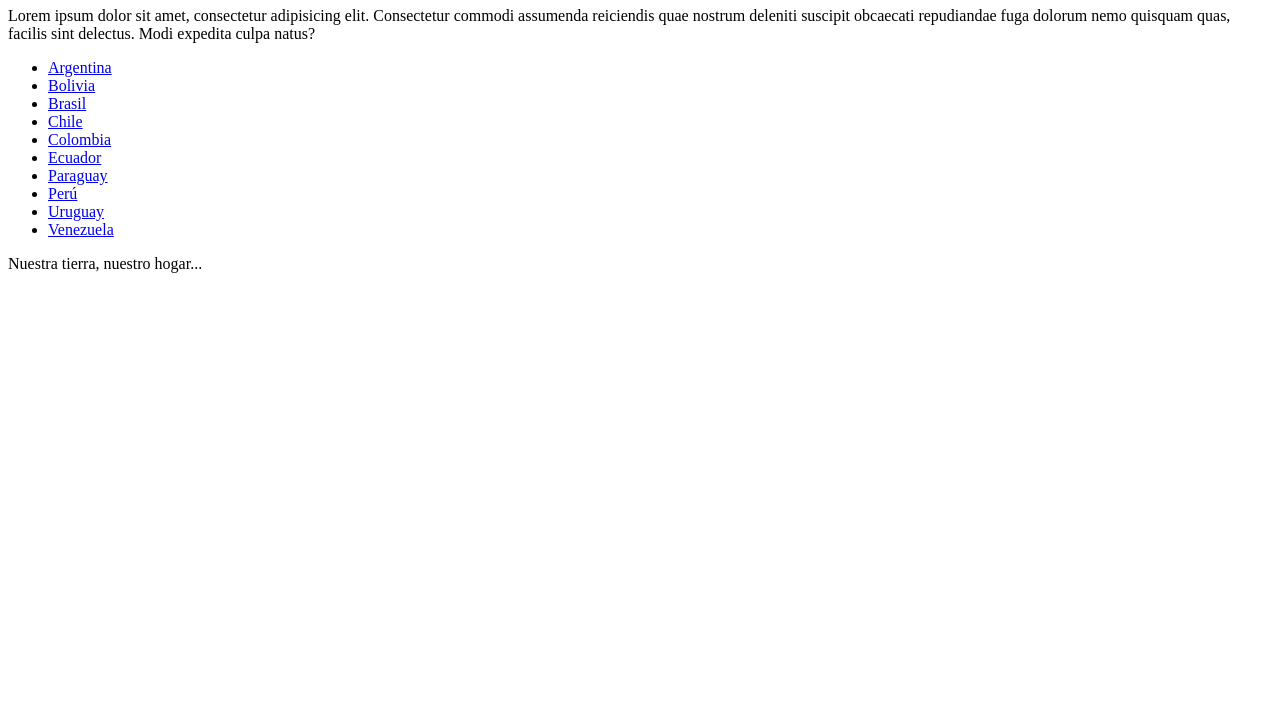
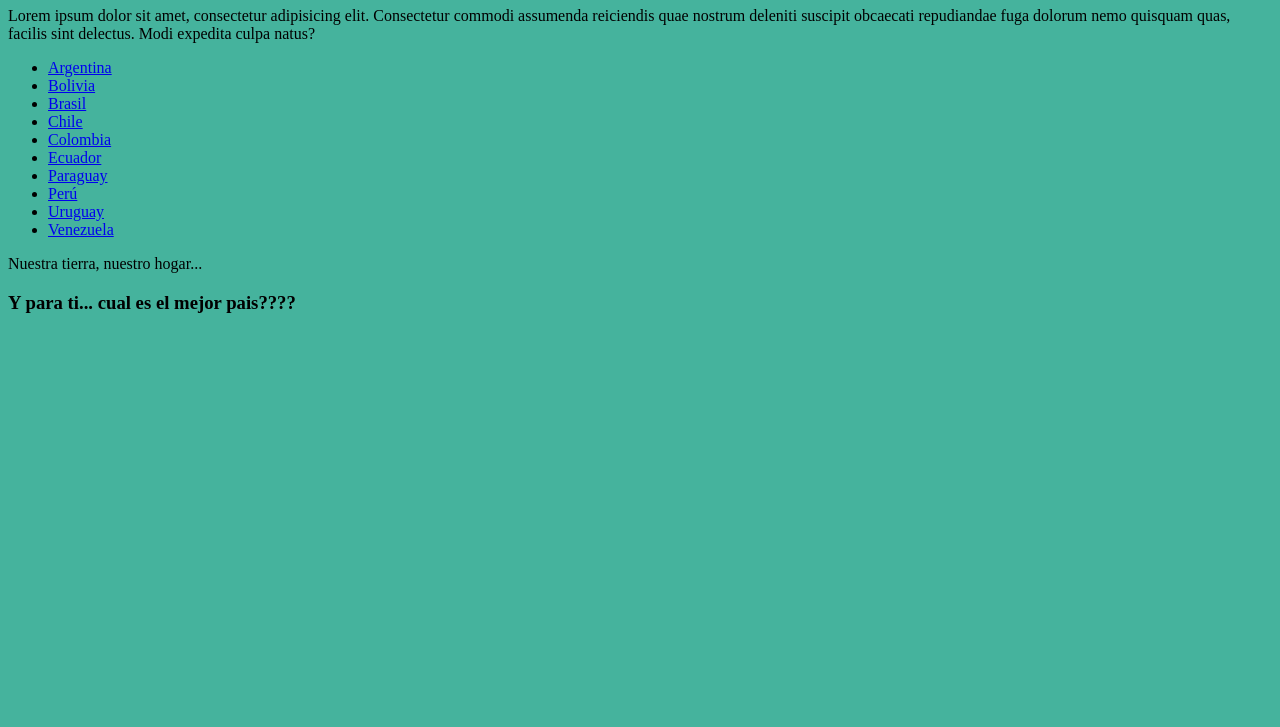
Before and after one commit to JRP8/sudamerica, a plain HTML site: page index.html in a window 1280 px wide. Shown: the part 73-800 px from the top of the page. Drawn offline with Linux system fonts and the light colour scheme.

Commit message:
Se agrega css y parrafo al final

```diff
--- a/index.html
+++ b/index.html
@@ -5,6 +5,7 @@
     <meta http-equiv="X-UA-Compatible" content="IE=edge">
     <meta name="viewport" content="width=device-width, initial-scale=1.0">
     <title>Suramerica</title>
+    <link rel="stylesheet" href="style.css">
   </head>
   <body>
 
@@ -28,6 +29,7 @@
       </nav>
       <main>
         <p>Nuestra tierra, nuestro hogar...</p>
+        <h3>Y para ti... cual es el mejor pais????</h3>
       </main>
       <footer>
       </footer>
--- /dev/null
+++ b/style.css
@@ -0,0 +1,3 @@
+body {
+    background-color:  #45b39d;
+}
```
